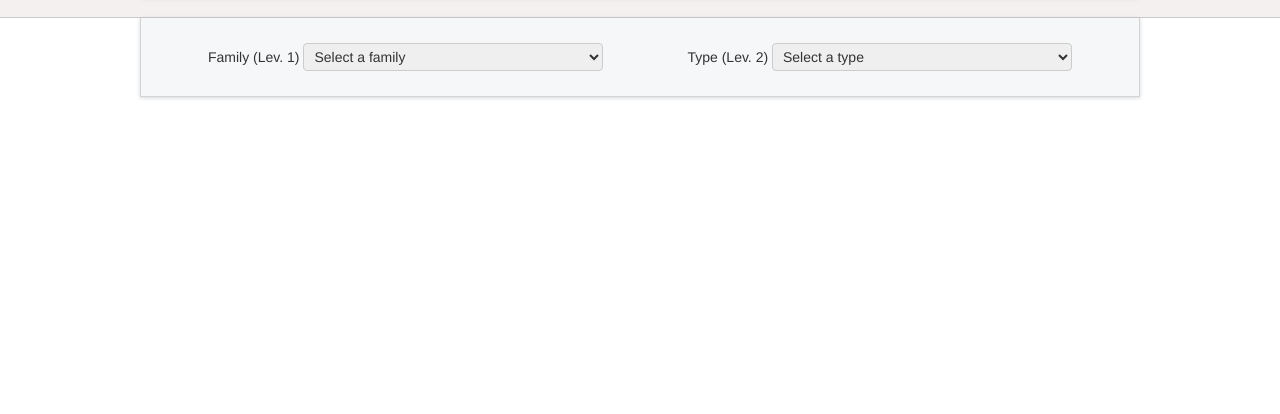
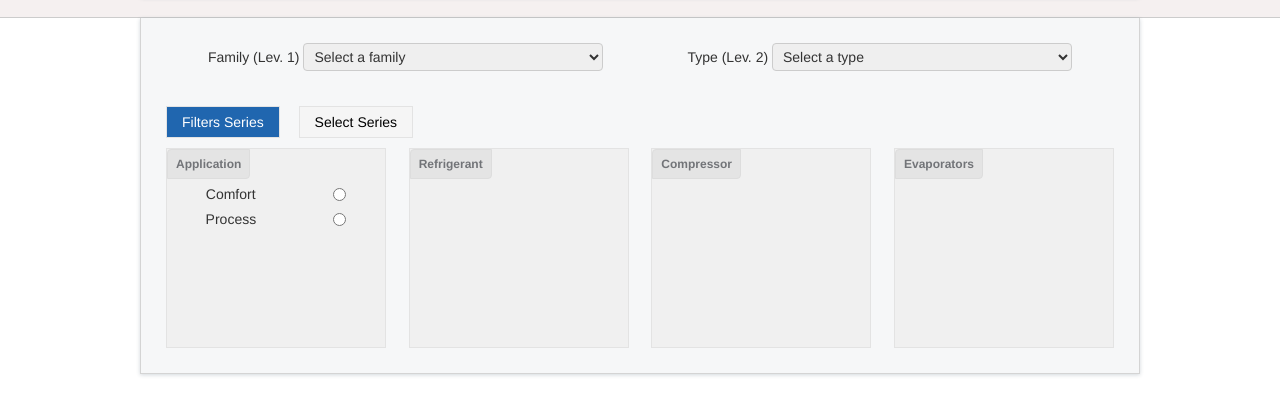
Before and after one commit to kirill1991okt/JS_Homework, a plain HTML site: page HomewProject/HTML_files/selection.html in a window 1280 px wide. Shown: the part 90-504 px from the top of the page. Drawn offline with Linux system fonts and the light colour scheme.

Commit message:
continue: project

```diff
--- a/HomewProject/HTML_files/selection.html
+++ b/HomewProject/HTML_files/selection.html
@@ -56,6 +56,43 @@
               </div>
             </div>
           </div>
+          <div class="container__btn">
+            <button class="container__btn-filter active">Filters Series</button>
+            <button class="container__btn-series">Select Series</button>
+          </div>
+
+          <div class="container__characteristics">
+            <div class="container__characteristics-wrap">
+              <div class="container__characteristics-wrap-title">
+                Application
+              </div>
+              <div class="container__characteristics-wrap-option">
+                <div class="container__characteristics-wrap-option-1">
+                  <label for="comfort">Comfort</label>
+                  <input type="radio" id="comfort" />
+                </div>
+                <div class="container__characteristics-wrap-option-2">
+                  <label for="process">Process</label>
+                  <input type="radio" id="process" />
+                </div>
+              </div>
+            </div>
+            <div class="container__characteristics-wrap">
+              <div class="container__characteristics-wrap-title">
+                Refrigerant
+              </div>
+            </div>
+            <div class="container__characteristics-wrap">
+              <div class="container__characteristics-wrap-title">
+                Compressor
+              </div>
+            </div>
+            <div class="container__characteristics-wrap">
+              <div class="container__characteristics-wrap-title">
+                Evaporators
+              </div>
+            </div>
+          </div>
         </div>
       </div>
     </main>
--- a/HomewProject/styles/style.scss
+++ b/HomewProject/styles/style.scss
@@ -166,6 +166,7 @@
     &__families {
       width: 100%;
       display: flex;
+      // flex-direction: column;
 
       &-selects {
         width: 100%;
@@ -183,7 +184,83 @@
         }
       }
     }
+
+    &__btn {
+      margin-top: 35px;
+      margin-bottom: 10px;
+
+      .container__btn-filter.active {
+        cursor: pointer;
+        margin-right: 15px;
+        color: #000;
+        background-color: #f5f5f5;
+        border: 1px solid #e3e3e3;
+        padding: 5px 15px;
+      }
+
+      .container__btn-series {
+        cursor: pointer;
+        margin-right: 15px;
+        color: #000;
+        background-color: #f5f5f5;
+        border: 1px solid #e3e3e3;
+        padding: 5px 15px;
+      }
+
+      .container__btn-filter.active {
+        cursor: pointer;
+        margin-right: 15px;
+        color: #fff;
+        background-color: #2066af;
+        border: 1px solid #e3e3e3;
+        padding: 5px 15px;
+      }
+
+      .container__btn-series.active {
+        cursor: pointer;
+        margin-right: 15px;
+        color: #fff;
+        background-color: #2066af;
+        border: 1px solid #e3e3e3;
+        padding: 5px 15px;
+      }
+    }
+
+    &__characteristics {
+      display: flex;
+      justify-content: space-between;
+
+      &-wrap {
+        width: 220px;
+        height: 200px;
+        background-color: #f0f0f0;
+        border: 1px solid #e3e3e3;
+
+        &-title {
+          display: inline-block;
+          margin-bottom: 5px;
+          padding: 4px 8px;
+          border: 1px solid #ddd;
+          border-radius: 4px 0 4px 0;
+          font-size: 12px;
+          font-weight: bold;
+          color: #727478;
+          background-color: #e4e4e4;
+        }
+
+        &-option {
+          display: flex;
+          flex-direction: column;
+
+          &-1,
+          &-2 {
+            display: flex;
+            align-items: center;
+            justify-content: space-around;
+            margin-bottom: 5px;
+          }
+        }
+      }
+    }
   }
 }
-
-//
```
Also changed, not shown: HomewProject/styles/style.css, 1 other file.
